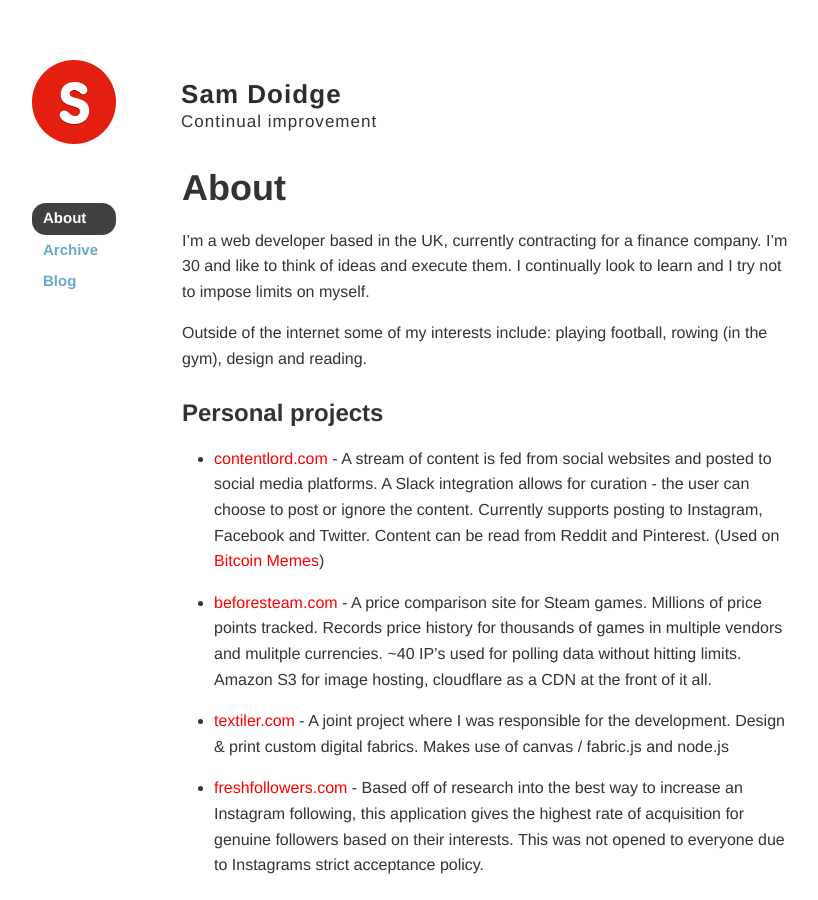
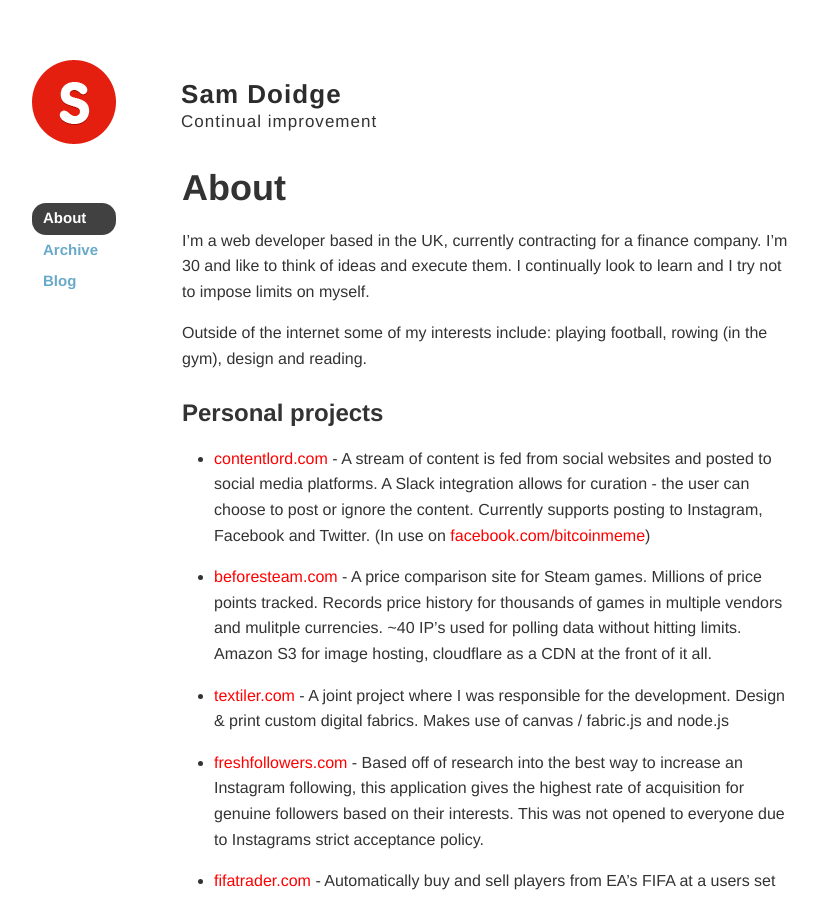
Before and after one commit to samdoidge/samdoidge.com, a Jekyll site: the page built from about.md, in a window 1280 px wide and 900 px high. Shown: the whole window, without its empty margins (228-1046 px from the left). Built offline with Jekyll 4.4.1, drawn with Linux system fonts in a browser that asks for light colours.

Commit message:
contentlord fix

```diff
--- a/about.md
+++ b/about.md
@@ -10,7 +10,7 @@ Outside of the internet some of my interests include: playing football, rowing (
 
 ### Personal projects
 
-* [contentlord.com](https://contentlord.com) - A stream of content is fed from social websites and posted to social media platforms. A Slack integration allows for curation - the user can choose to post or ignore the content. Currently supports posting to Instagram, Facebook and Twitter. Content can be read from Reddit and Pinterest. (Used on [Bitcoin Memes](https://www.facebook.com/bitcoinmeme))
+* [contentlord.com](https://contentlord.com) - A stream of content is fed from social websites and posted to social media platforms. A Slack integration allows for curation - the user can choose to post or ignore the content. Currently supports posting to Instagram, Facebook and Twitter. (In use on [facebook.com/bitcoinmeme](https://www.facebook.com/bitcoinmeme))
 
 * [beforesteam.com](https://beforesteam.com) - A price comparison site for Steam games. Millions of price points tracked. Records price history for thousands of games in multiple vendors and mulitple currencies. ~40 IP's used for polling data without hitting limits. Amazon S3 for image hosting, cloudflare as a CDN at the front of it all.
 
```
